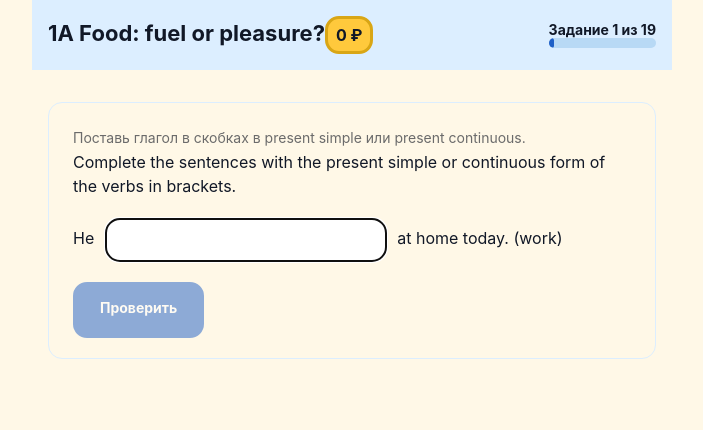
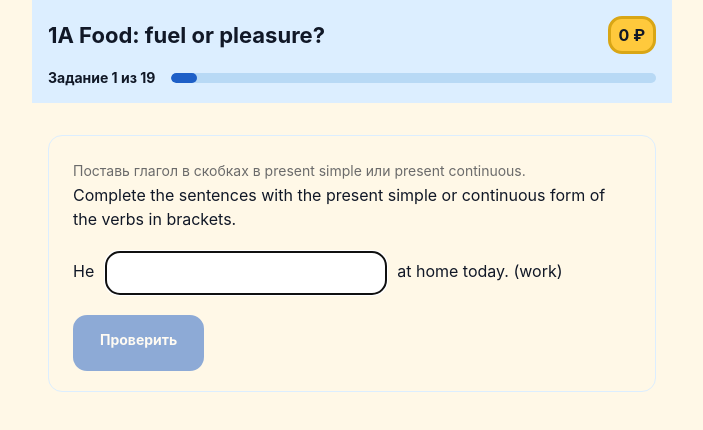
Before and after one commit to Vsevolod-Rusinskiy/english-quest-gsd, a website built with Vite: page index.html in a window 1280 px wide. Both pictures are taken after a click on the button "Понятно". Shown: the whole page, without its empty margins (288-991 px from the left). Built offline with nearby package versions, Linux system fonts and the light colour scheme; no server answers.

Commit message:
fix(260707-pu4): two-row top-bar CSS + real progress-bar width
- .top-bar becomes a column flex container of .top-bar-row-1 (title +
  chips, justify-content: space-between) and .top-bar-row-2 (progress
  text + bar + topic-mastery).
- .progress-bar gets flex: 1 1 auto so it no longer content-collapses to
  width:0 as a flex item — the core regression fix.
- .topic-mastery drops width:100%/margin-top so it sizes to content
  inline in row2 instead of forcing a wrap.
- Add a main.ts test asserting the two-row DOM structure and that
  .topic-mastery is absent at exercise-start (empty topicStats).

```diff
--- a/src/style.css
+++ b/src/style.css
@@ -78,14 +78,30 @@ body {
   line-height: 1.2;
 }
 
-/* Top bar */
+/* Top bar (260707-pu4: two-row layout — a single flex row with no wrap
+   collapsed .progress-bar to width:0 once 6 elements shared it). */
 .top-bar {
+  display: flex;
+  flex-direction: column;
+  gap: var(--space-md);
+  padding: var(--space-md);
+  background: var(--color-bg-secondary);
+}
+
+/* Row 1: identity/reward — title left, ruble + streak chips right. Carries
+   forward .top-bar's old justify-content/align-items behavior. */
+.top-bar-row-1 {
   display: flex;
   justify-content: space-between;
   align-items: center;
   gap: var(--space-md);
-  padding: var(--space-md);
-  background: var(--color-bg-secondary);
+}
+
+/* Row 2: progress — indicator text, progress bar, topic-mastery summary. */
+.top-bar-row-2 {
+  display: flex;
+  align-items: center;
+  gap: var(--space-md);
 }
 
 /* Ruble balance chip (UI-02, NEW) */
@@ -106,6 +122,10 @@ body {
    against the track: --color-accent-dark (#1e5fc7) on --color-bg-secondary
    (#dceeff) computes to 5.04:1. */
 .progress-bar {
+  /* 260707-pu4: real width as a flex item in .top-bar-row-2 — without this
+     the bar had no explicit width/flex-basis and content-collapsed to 0,
+     making it invisible (the layout regression this fix addresses). */
+  flex: 1 1 auto;
   height: 10px;
   border-radius: 6px;
   background: var(--color-bg-secondary-dark);
@@ -135,14 +155,13 @@ body {
 }
 
 /* Compact topic-mastery summary line (UX-PROGRESS-04) — slim, muted, sits
-   under the progress bar in the top bar. --color-muted (#6b6b6b) on
-   --color-bg (#fff8e7) computes to 5.03:1, passes WCAG AA (already verified
-   for the instruction-ru line, reused here). */
+   inline at the end of .top-bar-row-2 (260707-pu4: sizes to content in the
+   flex row, no longer forces a wrap under the bar). --color-muted (#6b6b6b)
+   on --color-bg (#fff8e7) computes to 5.03:1, passes WCAG AA (already
+   verified for the instruction-ru line, reused here). */
 .topic-mastery {
   font-size: 13px;
   color: var(--color-muted);
-  width: 100%;
-  margin-top: var(--space-xs);
 }
 
 /* Lesson title block */
```
Also changed, not shown: tests/main.test.ts (+17 -0 lines).
